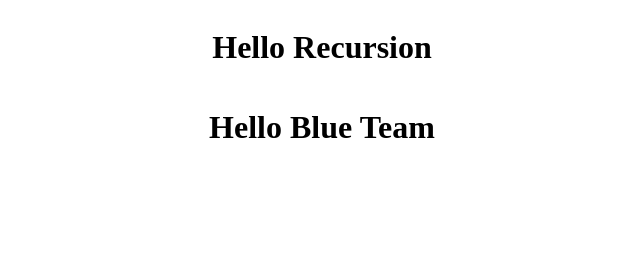
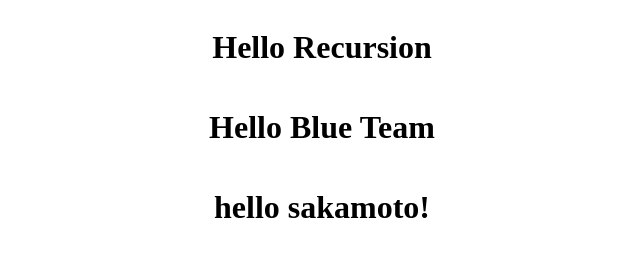
Before and after one commit to recursionteamdev-b/task1, a plain HTML site: page index.html in a window 1280 px wide. Shown: the whole page, without its empty margins (318-958 px from the left). Drawn offline with Linux system fonts and the light colour scheme.

Commit message:
HTMLを更新しました

```diff
--- a/index.html
+++ b/index.html
@@ -11,6 +11,7 @@
     <div class="container">
         <h1>Hello Recursion</h1>
         <h1>Hello Blue Team</h1>
+        <h1>hello sakamoto!</h1>
     </div>
 </body>
 </html>
```
